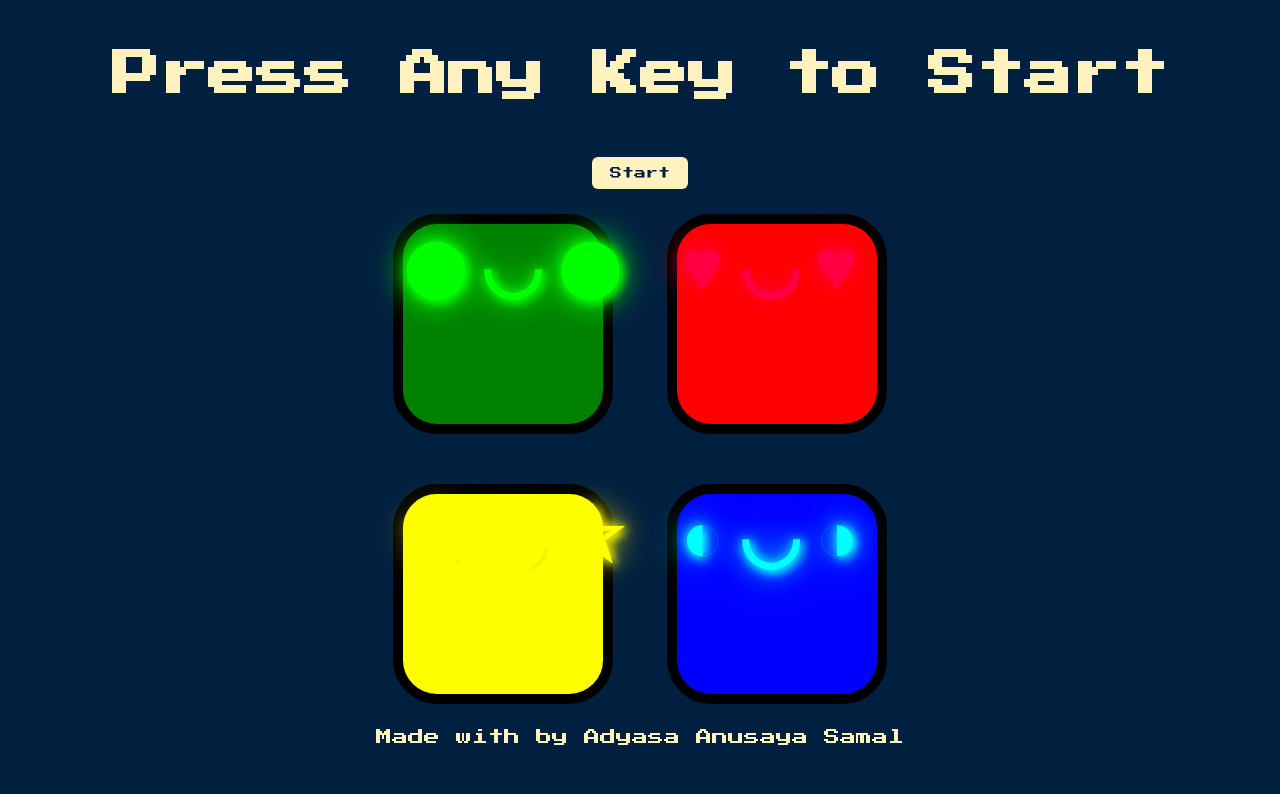
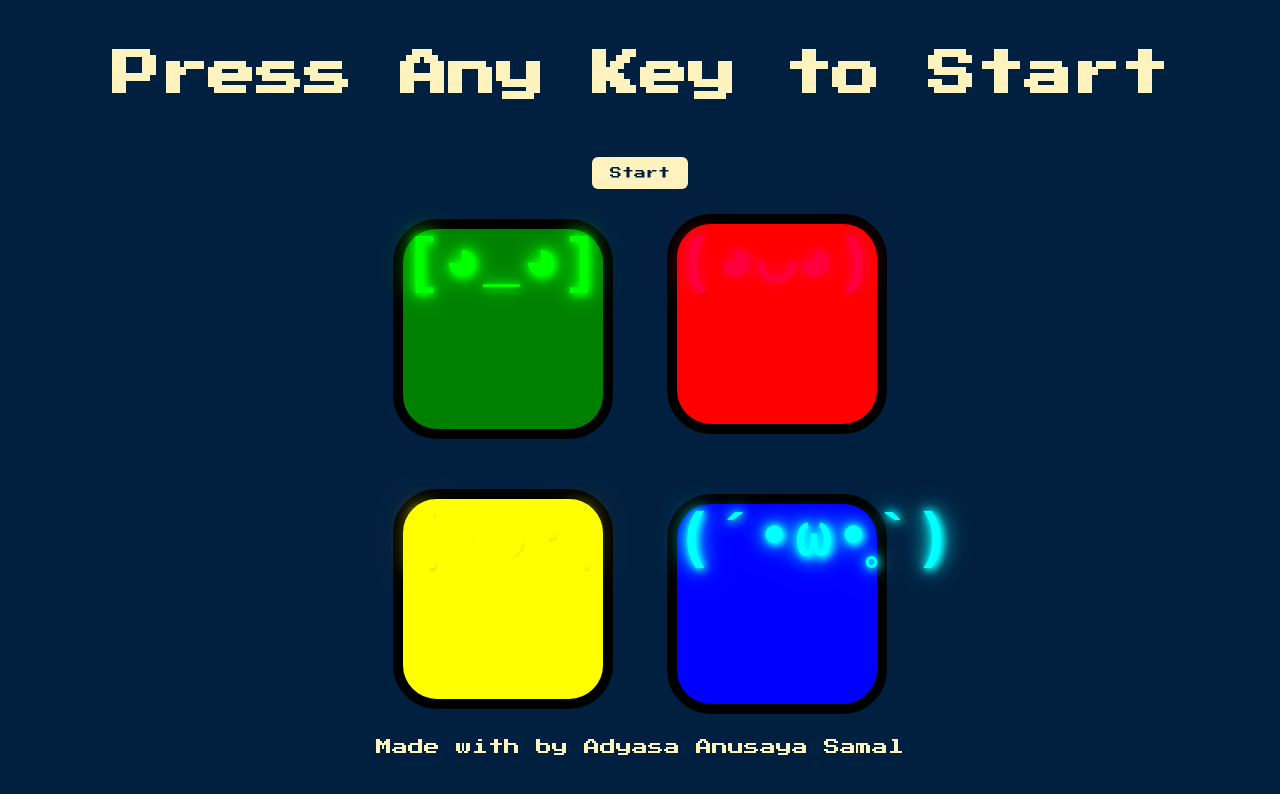
Before and after one commit to samaladyasa/Admeme, a website: page index.html in a window 1280 px wide. Drawn offline with nearby package versions, Linux system fonts and the light colour scheme.

Commit message:
Replace with cute robot/bot characters with monospace futuristic style

```diff
--- a/index.html
+++ b/index.html
@@ -16,13 +16,13 @@
   <button id="start-btn">Start</button>
     <div class="container">
       <div class="row">
-        <div type="button" id="green" class="btn green"><span class="character green-char">◉◡◉</span></div>
-        <div type="button" id="red" class="btn red"><span class="character red-char">♥︎︎◡♥︎</span></div>
+        <div type="button" id="green" class="btn green"><span class="character green-char">[◕_◕]</span></div>
+        <div type="button" id="red" class="btn red"><span class="character red-char">(◕◡◕)</span></div>
       </div>
 
       <div class="row">
-        <div type="button" id="yellow" class="btn yellow"><span class="character yellow-char">☆◡☆</span></div>
-        <div type="button" id="blue" class="btn blue"><span class="character blue-char">◐◡◑</span></div>
+        <div type="button" id="yellow" class="btn yellow"><span class="character yellow-char">[◔◡◔]</span></div>
+        <div type="button" id="blue" class="btn blue"><span class="character blue-char">(´•ω•̥`)</span></div>
       </div>
     </div>
 
--- a/style.css
+++ b/style.css
@@ -150,58 +150,62 @@ footer {
 /* Character styles */
 .character {
   display: inline-block;
-  font-size: 4.5rem;
+  font-size: 3.8rem;
   font-weight: 900;
   margin: 0 auto;
   user-select: none;
-  letter-spacing: 0.2em;
+  letter-spacing: 0.05em;
   text-shadow:
-    0 0 8px rgba(255,255,255,0.8),
-    0 0 16px rgba(255,255,255,0.6),
-    0 0 24px rgba(255,255,255,0.4),
-    3px 3px 6px rgba(0,0,0,0.8);
-  filter: brightness(1.3) contrast(1.5);
+    0 0 10px rgba(255,255,255,0.9),
+    0 0 20px rgba(255,255,255,0.7),
+    0 0 30px rgba(255,255,255,0.5),
+    2px 2px 5px rgba(0,0,0,0.9);
+  filter: brightness(1.2) contrast(1.4);
 }
 
-/* Cartoon character colors - HIGH CONTRAST */
+/* Robot character colors - VIBRANT & BOLD */
 .green-char {
   color: #00ff00;
   text-shadow:
-    0 0 12px rgba(0, 255, 0, 1),
-    0 0 24px rgba(0, 255, 0, 0.8),
-    0 0 36px rgba(0, 255, 0, 0.6),
-    0 0 48px rgba(0, 255, 0, 0.4),
-    3px 3px 8px rgba(0,0,0,0.9);
+    0 0 8px rgba(0, 255, 0, 1),
+    0 0 16px rgba(0, 255, 0, 0.9),
+    0 0 24px rgba(0, 255, 0, 0.7),
+    0 0 32px rgba(0, 255, 0, 0.5),
+    2px 2px 6px rgba(0,0,0,0.9);
+  font-family: monospace;
 }
 
 .red-char {
   color: #ff1744;
   text-shadow:
-    0 0 12px rgba(255, 23, 68, 1),
-    0 0 24px rgba(255, 23, 68, 0.8),
-    0 0 36px rgba(255, 23, 68, 0.6),
-    0 0 48px rgba(255, 23, 68, 0.4),
-    3px 3px 8px rgba(0,0,0,0.9);
+    0 0 8px rgba(255, 23, 68, 1),
+    0 0 16px rgba(255, 23, 68, 0.9),
+    0 0 24px rgba(255, 23, 68, 0.7),
+    0 0 32px rgba(255, 23, 68, 0.5),
+    2px 2px 6px rgba(0,0,0,0.9);
+  font-family: monospace;
 }
 
 .yellow-char {
   color: #ffff00;
   text-shadow:
-    0 0 12px rgba(255, 255, 0, 1),
-    0 0 24px rgba(255, 255, 0, 0.8),
-    0 0 36px rgba(255, 255, 0, 0.6),
-    0 0 48px rgba(255, 255, 0, 0.4),
-    3px 3px 8px rgba(0,0,0,0.9);
+    0 0 8px rgba(255, 255, 0, 1),
+    0 0 16px rgba(255, 255, 0, 0.9),
+    0 0 24px rgba(255, 255, 0, 0.7),
+    0 0 32px rgba(255, 255, 0, 0.5),
+    2px 2px 6px rgba(0,0,0,0.9);
+  font-family: monospace;
 }
 
 .blue-char {
   color: #00ffff;
   text-shadow:
-    0 0 12px rgba(0, 255, 255, 1),
-    0 0 24px rgba(0, 255, 255, 0.8),
-    0 0 36px rgba(0, 255, 255, 0.6),
-    0 0 48px rgba(0, 255, 255, 0.4),
-    3px 3px 8px rgba(0,0,0,0.9);
+    0 0 8px rgba(0, 255, 255, 1),
+    0 0 16px rgba(0, 255, 255, 0.9),
+    0 0 24px rgba(0, 255, 255, 0.7),
+    0 0 32px rgba(0, 255, 255, 0.5),
+    2px 2px 6px rgba(0,0,0,0.9);
+  font-family: monospace;
 }
 
 /* Dance animations for characters */
```
